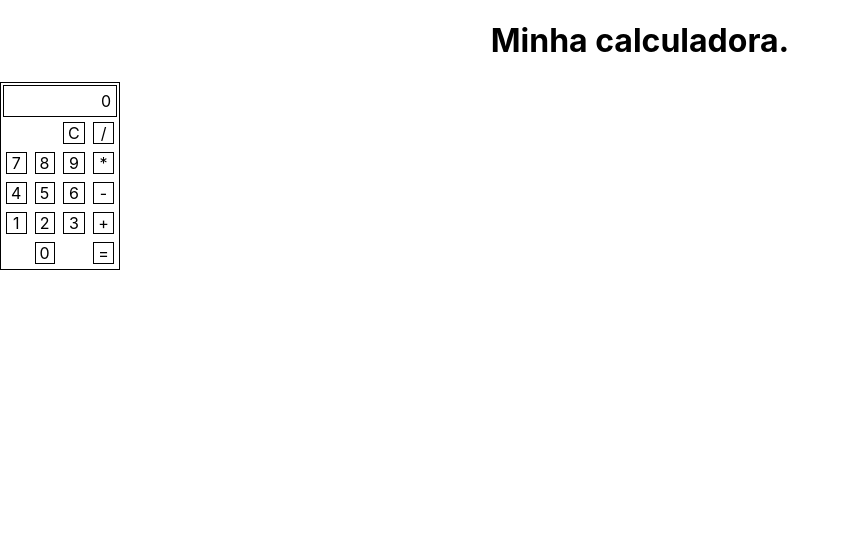
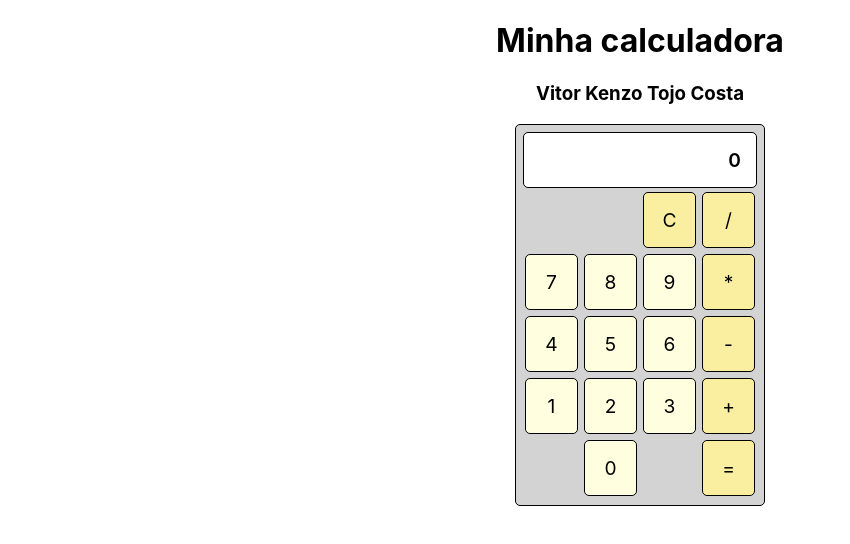
Before and after one commit to Vktojo/calculator-react, a React (Create React App) app: page / in a window 1280 px wide. Shown: the top 544 px of the page, without its empty margins (0-850 px from the left). Built offline with nearby package versions, Linux system fonts and the light colour scheme.

Commit message:
Adaptações no CSS

```diff
--- a/src/App.css
+++ b/src/App.css
@@ -1,68 +1,48 @@
-.App {
-  text-align: center;
+.text-center {
+    text-align: center;
 }
 
-.App-logo {
-  height: 40vmin;
-  pointer-events: none;
-}
-
-@media (prefers-reduced-motion: no-preference) {
-  .App-logo {
-    animation: App-logo-spin infinite 20s linear;
-  }
-}
-
-.App-header {
-  background-color: #282c34;
-  min-height: 100vh;
-  display: flex;
-  flex-direction: column;
-  align-items: center;
-  justify-content: center;
-  font-size: calc(10px + 2vmin);
-  color: white;
-}
-
-.App-link {
-  color: #61dafb;
-}
-
-.text-center{
- text-align:center;
-}
-
-
 #calculator {
-    width: 120px;
+    width: 250px;
     border: 1px solid;
+    background-color: lightgray;
+    display: inline-table;
+    border-radius: 5px;
+    padding: 5px;
 }
 
     #calculator tr span {
         border: 1px solid;
-        margin: 2px;
+        margin: 1px;
+        padding: 15px;
         display: block;
         cursor: pointer;
+        font-size: larger;
+        background-color: lightyellow;
+        border-radius: 5px;
     }
 
-    #calculator .calculatorButton {
-        border: 1px solid;
-        margin: 2px;
-        display: block;
-        cursor: pointer;
+        #calculator tr span.operator {
+            background-color: #faeea0;
+        }
+
+    #calculator td {
+        width: 25%;
     }
 
     #calculator #visor {
         border: 1px solid;
         text-align: right;
-        padding: 5px;
+        padding: 15px;
+        margin: 15px;
+        font-size: larger;
+        font-weight: 600;
+        background-color: white;
+        border-radius: 5px;
     }
 
-@keyframes App-logo-spin {
-  from {
-    transform: rotate(0deg);
-  }
-  to {
-    transform: rotate(360deg);
-  }
+
+.center {
+    margin: auto;
+    width: 50%;
 }
--- a/src/App.js
+++ b/src/App.js
@@ -11,8 +11,9 @@ function App() {
 
     return (
         <div className="text-center">
-            <h1>Minha calculadora.</h1>
-            <div>
+            <h1>Minha calculadora</h1>
+            <h3>Vitor Kenzo Tojo Costa</h3>
+            <div className="center">
                 <table id="calculator">
                     <tbody>
                         <tr>
@@ -21,32 +22,32 @@ function App() {
                         <tr>
                             <td></td>
                             <td></td>
-                            <td><span onClick={setInput} id="clear">C</span></td>
-                            <td><span onClick={setInput} id="divide">/</span></td>
+                            <td><span onClick={setInput} className="operator">C</span></td>
+                            <td><span onClick={setInput} className="operator">/</span></td>
                         </tr>
                         <tr>
                             <td><span onClick={setInput}>7</span></td>
                             <td><span onClick={setInput}>8</span></td>
                             <td><span onClick={setInput}>9</span></td>
-                            <td><span onClick={setInput} id="multiply">*</span></td>
+                            <td><span onClick={setInput} className="operator">*</span></td>
                         </tr>
                         <tr>
                             <td><span onClick={setInput}>4</span></td>
                             <td><span onClick={setInput}>5</span></td>
                             <td><span onClick={setInput}>6</span></td>
-                            <td><span onClick={setInput} id="sub">-</span></td>
+                            <td><span onClick={setInput} className="operator">-</span></td>
                         </tr>
                         <tr>
                             <td><span onClick={setInput}>1</span></td>
                             <td><span onClick={setInput}>2</span></td>
                             <td><span onClick={setInput}>3</span></td>
-                            <td><span onClick={setInput} id="plus">+</span></td>
+                            <td><span onClick={setInput} className="operator">+</span></td>
                         </tr>
                         <tr>
                             <td></td>
                             <td><span onClick={setInput}>0</span></td>
                             <td></td>
-                            <td><span onClick={setInput} id="total">=</span></td>
+                            <td><span onClick={setInput} className="operator">=</span></td>
                         </tr>
                     </tbody>
                 </table>
```
